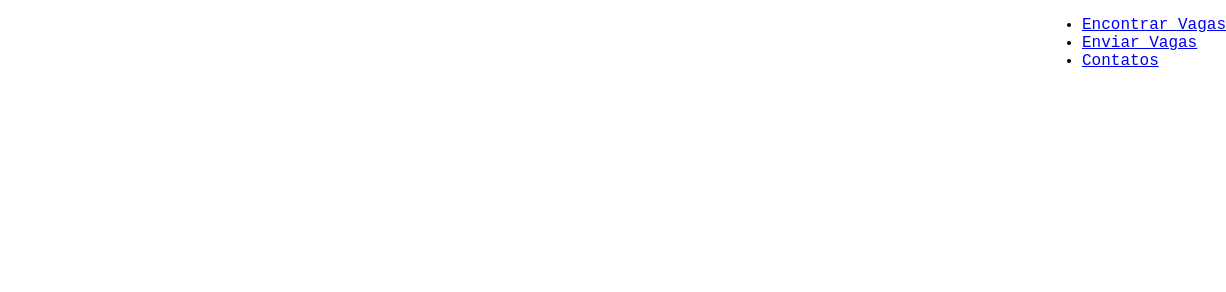
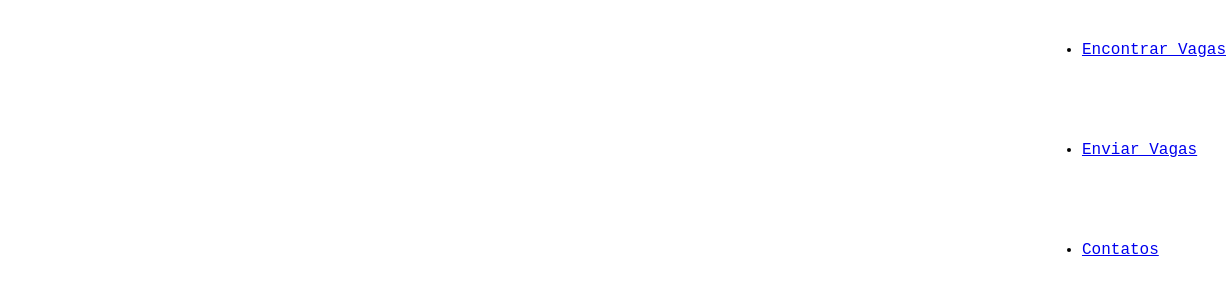
Before and after one commit to Edivansanto5/JoibFinder, a plain HTML site: page index.html in a window 1280 px wide. Shown: the full height of the page, 54-1280 px from the left. Drawn offline with Linux system fonts and the light colour scheme.

Commit message:
finalizando a estilizaçõa do menu

```diff
--- a/css/style.css
+++ b/css/style.css
@@ -50,4 +50,7 @@ nav.container{
 /*levando alista la pra direita da tela*/
 .nav-container ul{
     float: right;
+    height: 100px;
+    line-height: 100px;
+    margin: 0;
 }
```
